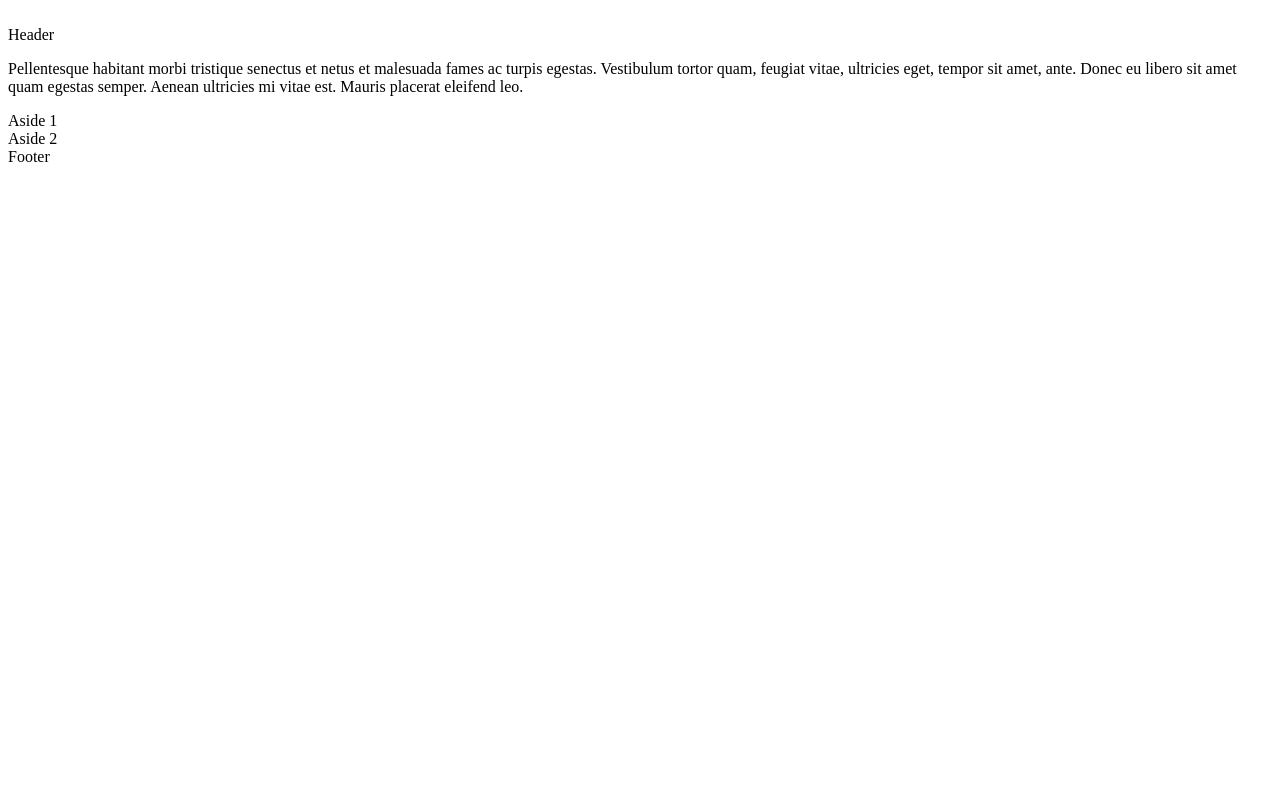
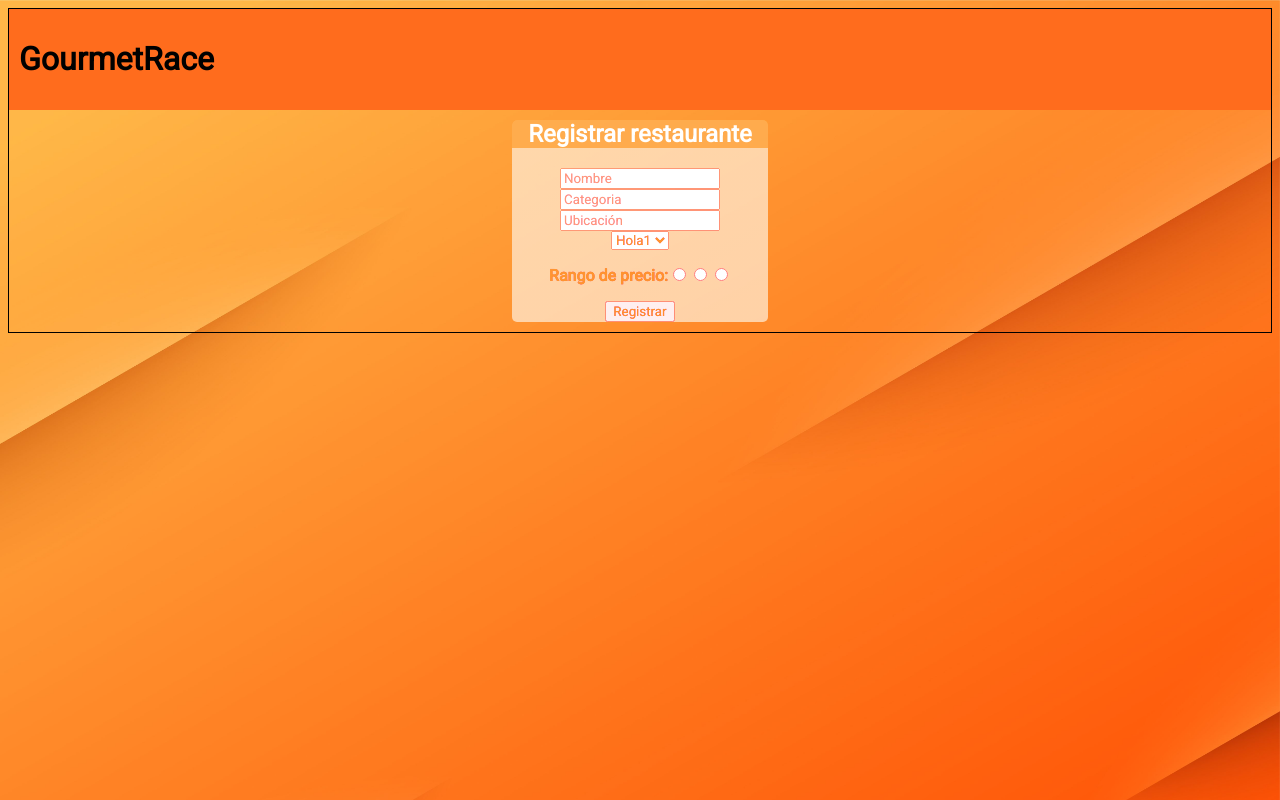
Before and after one commit to Amigos-Informaticos/GourmetRacePWA, a website with bundled scripts: page src/view/restaurant.html in a window 1280 px wide. Built offline with nearby package versions, Linux system fonts and the light colour scheme.

Commit message:
Registro de un restaurante (WIP)
* Se agregó un avance de la interfaz final
*Iconos pendientes
*Pendiente registro exitoso

```diff
--- /dev/null
+++ b/src/css/restaurant.css
@@ -0,0 +1,73 @@
+* {
+    box-sizing: border-box;
+    font-family: Roboto, Verdana;
+}
+
+body {
+    background: #FFFFFF url("/images/gradientLinesBackgroundOrange.jpg") no-repeat;
+    background-size: cover;
+}
+.wrapper {
+    display: flex;
+    flex-flow: row wrap;
+    font-weight: bold;
+    text-align: center;
+    border: 1px solid black;
+}
+
+.wrapper > * {
+    padding: 10px;
+    flex: 1 100%;
+}
+
+.header {
+    display: flex;
+    flex-flow: row nowrap;
+    background: #FF6C1D;
+    align-items: baseline;
+    justify-content: space-between;
+}
+
+.main{
+    display: flex;
+    justify-content: center;
+}
+.restaurantForm {
+    background: linear-gradient(0deg, rgba(255, 226, 192, 0.54), rgba(255, 226, 192, 0.54)), rgba(255, 255, 255, 0.45);
+    mix-blend-mode: lighten;
+    border-radius: 5px;
+}
+.restaurantHeader {
+    background: rgba(252, 153, 37, 0.69);
+    color: #FFFFFF;
+    margin-top: 0;
+    padding: 0 1em;
+}
+
+.price {
+    display: flex;
+    justify-content: center;
+    align-items: baseline;
+}
+
+#restaurantHeaderTitle {
+    font-family: Roboto, Verdana, Geneva, Tahoma, sans-serif;
+    margin-top: 0;
+}
+.restaurantBody {
+    display: flex;
+    flex-flow: column wrap;
+}
+
+#restaurantForm {
+    display: flex;
+    flex-flow: column nowrap;
+}
+
+#serviceType {
+    align-self: center;
+}
+
+select::before {
+    content:'Hola'
+}
--- /dev/null
+++ b/src/js/controller/restaurant.js
@@ -0,0 +1,41 @@
+const Connection = require("../connection/connection");
+
+$("#restaurantForm").submit(function (event) {
+    console.log("Hola");
+  let name = $("#nameInput").val(),
+    category = $("#categoryInput").val(),
+    location = $("#locationInput").val(),
+    price = $("input:radio[name=price]:checked").val(),
+    token = localStorage.getItem("token"),
+    idCommensal = localStorage.getItem("idCommensal");
+
+  registerRestaurant(name, category, location, price, idCommensal, token)
+    .then((success) => {
+      if (success.status === 201) {
+        Swal.fire({
+          icon: "success",
+          title: "Comensal registrado con exito",
+        });
+      } else if (success.status === 409) {
+        Swal.fire({
+          icon: "warning",
+          title: "El comensal ya ha sido registrado previamente",
+        });
+      }
+    })
+    .catch((failure) => {
+      Swal.fire({
+        icon: "error",
+        title: "Fallo al conectar con el servidor",
+      });
+    });
+  event.preventDefault();
+});
+
+async function registerRestaurant(name, category, location, idCommensal, token) {
+    const payload = {name, idCategory:category, location, registeredBy:idCommensal},
+    const connection = new Connection("http://amigosinformaticos.ddns.net:42066");
+    Connection.token = token;
+    const response = await connection.send("post", "restaurants", null, payload);
+	return response;
+}
--- a/src/view/restaurant.html
+++ b/src/view/restaurant.html
@@ -1,11 +1,66 @@
-<link rel="stylesheet"  type="text/css" href="src/css/restaurant.css">
-
-<div class="wrapper">
-    <header class="header">Header</header>
-    <article class="main">
-        <p>Pellentesque habitant morbi tristique senectus et netus et malesuada fames ac turpis egestas. Vestibulum tortor quam, feugiat vitae, ultricies eget, tempor sit amet, ante. Donec eu libero sit amet quam egestas semper. Aenean ultricies mi vitae est. Mauris placerat eleifend leo.</p>
-    </article>
-    <aside class="aside aside-1">Aside 1</aside>
-    <aside class="aside aside-2">Aside 2</aside>
-    <footer class="footer">Footer</footer>
-</div>
+<!DOCTYPE html>
+<html lang="en">
+<head>
+    <meta charset="UTF-8">
+    <meta http-equiv="X-UA-Compatible" content="IE=edge">
+    <meta name="viewport" content="width=device-width, initial-scale=1.0">
+    <link
+      href="https://fonts.googleapis.com/css?family=Roboto"
+      rel="stylesheet"
+    />
+    <link rel="stylesheet" href="/src/css/restaurant.css">
+    <title>Restaurante</title>
+</head>
+<body>
+    <div class="wrapper">
+        <header class="header">
+            <h1>GourmetRace</h1>
+        </header>
+        <article class="main">
+            <div class="restaurantForm">
+                <div class="restaurantHeader">
+                    <h1 id = "restaurantHeaderTitle">Registrar restaurante</h1>
+                </div>
+                <div class="restaurantBody">
+                    <form id = "restaurantForm" action="" onsubmit="return false">
+                        <label for="name">
+                            <i></i>
+                            <input type="text" name="name" placeholder="Nombre" id="nameInput">
+                        </label>
+                        <label for="category">
+                            <i></i>
+                            <input type="text" name="category" placeholder="Categoria" id="categoryInput">
+                        </label>
+                        <label for="location">
+                            <i></i>
+                            <input type="text" name="location" placeholder = "Ubicación" id="locationInput">
+                        </label>
+                        <i></i>
+                        <select name="serviceType" id="serviceType">
+                            <option value="Hola1">Hola1</option>
+                            <option value="Hola2">Hola2</option>
+                            <option value="Hola3">Hola3</option>
+                            <option value="Hola4">Hola4</option>
+                            <option value="Hola5">Hola5</option>
+                        </select>
+                        <i></i>
+                        <div class="price">
+                            <p>Rango de precio:</p>
+                            <input type="radio" name="price" value="1" id="">
+                            <input type="radio" name="price" value="2" id="">
+                            <input type="radio" name="price" value="3" id="">
+                        </div>
+                        <div class="buttonSection">
+                            <input type="submit" value="Registrar">
+                        </div>
+                    </form>
+                </div>
+            </div>
+        </article>
+    </div>
+    <script src="../js/tools/jQuery.js"></script>
+    <script src="../js/tools/sweetalert.js"></script>
+    <script src="../js/connection/connection.js"></script>
+    <script src="../js/controller/restaurant.js"></script>
+</body>
+</html>
```
Also changed, not shown: src/js/model/restaurant.js (added, +67 -0 lines), images/gradientLinesBackgroundOrange.jpg (added), images/img1.jpg (deleted), images/img2.jpg (deleted), images/img3.jpg (deleted), src/view/src/css/restaurant.css (deleted).
